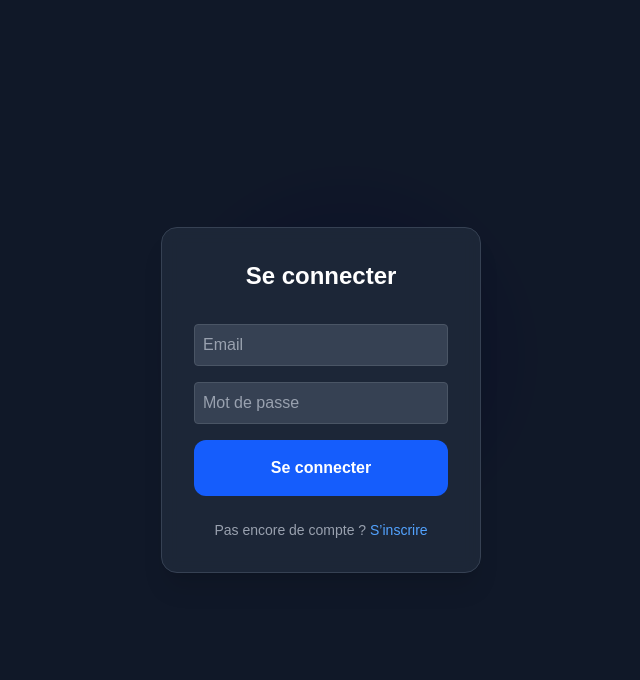
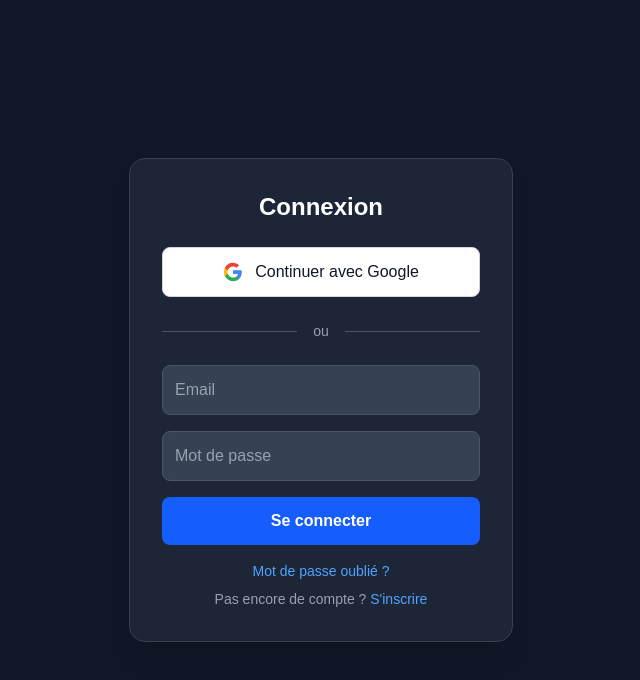
Before and after one commit to sassank/bugmemo, a Next.js app: page /login in a window 1280 px wide. Shown: the top 680 px of the page, without its empty margins (319-959 px from the left). Built offline with nearby package versions, Linux system fonts and the light colour scheme; no server answers.

Commit message:
feat(auth): add Google SSO authentication

```diff
--- a/app/login/page.tsx
+++ b/app/login/page.tsx
@@ -1,6 +1,6 @@
 'use client'
 
-import { useEffect, useState } from 'react'
+import { useState, useEffect } from 'react'
 import { getSupabaseClient } from '../../lib/supabase'
 import { useRouter } from 'next/navigation'
 
@@ -10,6 +10,7 @@ export default function LoginPage() {
   const [password, setPassword] = useState('')
   const [error, setError] = useState<string | null>(null)
   const [loading, setLoading] = useState(false)
+  const [loadingGoogle, setLoadingGoogle] = useState(false)
   const [checkingUser, setCheckingUser] = useState(true)
 
   const supabase = getSupabaseClient()!
@@ -33,9 +34,10 @@ export default function LoginPage() {
         setCheckingUser(false)
       }
     }
+
     checkUser()
 
-    // Écoute les changements de session
+    // Écoute des changements de session (connexion ailleurs)
     const { data: listener } = supabase.auth.onAuthStateChange((event) => {
       if (event === 'SIGNED_IN') {
         router.replace('/dashboard')
@@ -45,18 +47,58 @@ export default function LoginPage() {
     return () => {
       listener.subscription.unsubscribe()
     }
-  }, [router, supabase])
+  }, [router])
 
   const handleLogin = async (e: React.FormEvent) => {
     e.preventDefault()
     setLoading(true)
     setError(null)
 
-    const { error: loginError } = await supabase.auth.signInWithPassword({ email, password })
+    try {
+      const { error: loginError } = await supabase.auth.signInWithPassword({
+        email,
+        password,
+      })
 
+      if (loginError) {
+        setError(loginError.message)
         setLoading(false)
-    if (loginError) setError(loginError.message)
-    else router.push('/dashboard')
+      } else {
+        // La redirection sera gérée par onAuthStateChange
+      }
+    } catch (err) {
+      console.error(err)
+      setError('Erreur lors de la connexion')
+      setLoading(false)
+    }
+  }
+
+  const handleGoogleSignIn = async () => {
+    setLoadingGoogle(true)
+    setError(null)
+
+    try {
+      const { error: googleError } = await supabase.auth.signInWithOAuth({
+        provider: 'google',
+        options: {
+          redirectTo: `${window.location.origin}/auth/callback`,
+          queryParams: {
+            access_type: 'offline',
+            prompt: 'consent',
+          },
+        },
+      })
+
+      if (googleError) {
+        setError(googleError.message)
+        setLoadingGoogle(false)
+      }
+      // Pas besoin de setLoading(false) ici car on sera redirigé
+    } catch (err) {
+      console.error('Erreur Google:', err)
+      setError('Erreur lors de la connexion avec Google')
+      setLoadingGoogle(false)
+    }
   }
 
   if (checkingUser) {
@@ -69,25 +111,53 @@ export default function LoginPage() {
 
   return (
     <div className="relative min-h-screen flex items-center justify-center bg-gray-900 text-white">
-      {/* Animated background */}
-      <div className="absolute inset-0 overflow-hidden pointer-events-none">
-        <div className="absolute -top-40 -right-40 w-80 h-80 bg-blue-600 rounded-full mix-blend-multiply filter blur-xl opacity-20 animate-blob"></div>
-        <div className="absolute -bottom-40 -left-40 w-80 h-80 bg-purple-600 rounded-full mix-blend-multiply filter blur-xl opacity-20 animate-blob animation-delay-2000"></div>
-        <div className="absolute top-1/2 left-1/2 transform -translate-x-1/2 -translate-y-1/2 w-80 h-80 bg-indigo-600 rounded-full mix-blend-multiply filter blur-xl opacity-20 animate-blob animation-delay-4000"></div>
+      <div className="relative z-10 bg-gray-800/90 backdrop-blur-sm rounded-2xl shadow-xl border border-gray-700 p-8 w-96 flex flex-col gap-4">
+        <h2 className="text-2xl font-bold text-center mb-2">Connexion</h2>
+
+        {/* Bouton Google */}
+        <button
+          type="button"
+          onClick={handleGoogleSignIn}
+          disabled={loadingGoogle || loading}
+          className="flex items-center justify-center gap-3 w-full px-4 py-3 bg-white text-gray-900 rounded-lg hover:bg-gray-100 transition-colors disabled:opacity-50 disabled:cursor-not-allowed border border-gray-300"
+        >
+          <svg className="w-5 h-5" viewBox="0 0 24 24">
+            <path
+              fill="#4285F4"
+              d="M22.56 12.25c0-.78-.07-1.53-.2-2.25H12v4.26h5.92c-.26 1.37-1.04 2.53-2.21 3.31v2.77h3.57c2.08-1.92 3.28-4.74 3.28-8.09z"
+            />
+            <path
+              fill="#34A853"
+              d="M12 23c2.97 0 5.46-.98 7.28-2.66l-3.57-2.77c-.98.66-2.23 1.06-3.71 1.06-2.86 0-5.29-1.93-6.16-4.53H2.18v2.84C3.99 20.53 7.7 23 12 23z"
+            />
+            <path
+              fill="#FBBC05"
+              d="M5.84 14.09c-.22-.66-.35-1.36-.35-2.09s.13-1.43.35-2.09V7.07H2.18C1.43 8.55 1 10.22 1 12s.43 3.45 1.18 4.93l2.85-2.22.81-.62z"
+            />
+            <path
+              fill="#EA4335"
+              d="M12 5.38c1.62 0 3.06.56 4.21 1.64l3.15-3.15C17.45 2.09 14.97 1 12 1 7.7 1 3.99 3.47 2.18 7.07l3.66 2.84c.87-2.6 3.3-4.53 6.16-4.53z"
+            />
+          </svg>
+          {loadingGoogle ? 'Connexion...' : 'Continuer avec Google'}
+        </button>
+
+        {/* Séparateur */}
+        <div className="relative flex items-center my-2">
+          <div className="flex-grow border-t border-gray-600"></div>
+          <span className="flex-shrink mx-4 text-gray-400 text-sm">ou</span>
+          <div className="flex-grow border-t border-gray-600"></div>
         </div>
 
-      <form
-        onSubmit={handleLogin}
-        className="relative z-10 bg-gray-800/90 backdrop-blur-sm rounded-2xl shadow-xl border border-gray-700 p-8 w-80 flex flex-col gap-4"
-      >
-        <h2 className="text-2xl font-bold text-center mb-4">Se connecter</h2>
+        {/* Formulaire classique */}
+        <form onSubmit={handleLogin} className="flex flex-col gap-4">
           <input
             type="email"
             placeholder="Email"
             value={email}
             onChange={(e) => setEmail(e.target.value)}
             required
-          className="p-2 rounded border border-gray-600 bg-gray-700 text-white placeholder-gray-400"
+            className="p-3 rounded-lg border border-gray-600 bg-gray-700 text-white placeholder-gray-400 focus:outline-none focus:ring-2 focus:ring-blue-500"
           />
           <input
             type="password"
@@ -95,32 +165,35 @@ export default function LoginPage() {
             value={password}
             onChange={(e) => setPassword(e.target.value)}
             required
-          className="p-2 rounded border border-gray-600 bg-gray-700 text-white placeholder-gray-400"
+            className="p-3 rounded-lg border border-gray-600 bg-gray-700 text-white placeholder-gray-400 focus:outline-none focus:ring-2 focus:ring-blue-500"
           />
-        {error && <p className="text-red-500 text-sm">{error}</p>}
+          {error && (
+            <div className="bg-red-500/10 border border-red-500 rounded-lg p-3">
+              <p className="text-red-500 text-sm">{error}</p>
+            </div>
+          )}
           <button
             type="submit"
-          disabled={loading}
-          className="px-8 py-4 rounded-xl bg-blue-600 hover:bg-blue-700 font-semibold"
+            disabled={loading || loadingGoogle}
+            className="px-8 py-3 rounded-lg bg-blue-600 hover:bg-blue-700 font-semibold transition-colors disabled:opacity-50 disabled:cursor-not-allowed"
           >
-          {loading ? 'Chargement...' : 'Se connecter'}
+            {loading ? 'Connexion...' : 'Se connecter'}
           </button>
-        <p className="text-sm text-gray-400 text-center mt-2">
-          Pas encore de compte ? <a href="/register" className="text-blue-400 hover:underline">S’inscrire</a>
-        </p>
         </form>
 
-      <style jsx>{`
-        @keyframes blob {
-          0% { transform: translate(0px, 0px) scale(1); }
-          33% { transform: translate(30px, -50px) scale(1.1); }
-          66% { transform: translate(-20px, 20px) scale(0.9); }
-          100% { transform: translate(0px, 0px) scale(1); }
-        }
-        .animate-blob { animation: blob 7s infinite; }
-        .animation-delay-2000 { animation-delay: 2s; }
-        .animation-delay-4000 { animation-delay: 4s; }
-      `}</style>
+        {/* Liens supplémentaires */}
+        <div className="flex flex-col gap-2 text-sm text-center">
+          <a href="/forgot-password" className="text-blue-400 hover:underline">
+            Mot de passe oublié ?
+          </a>
+          <p className="text-gray-400">
+            Pas encore de compte ?{' '}
+            <a href="/register" className="text-blue-400 hover:underline">
+              S'inscrire
+            </a>
+          </p>
+        </div>
+      </div>
     </div>
   )
 }
--- a/app/register/page.tsx
+++ b/app/register/page.tsx
@@ -10,6 +10,7 @@ export default function RegisterPage() {
   const [password, setPassword] = useState('')
   const [error, setError] = useState<string | null>(null)
   const [loading, setLoading] = useState(false)
+  const [loadingGoogle, setLoadingGoogle] = useState(false)
   const [checkingUser, setCheckingUser] = useState(true)
 
   const supabase = getSupabaseClient()!
@@ -63,8 +64,36 @@ export default function RegisterPage() {
       }
     } catch (err) {
       console.error(err)
-      setError('Erreur lors de l’inscription')
+      setError("Erreur lors de l'inscription")
       setLoading(false)
+    }
+  }
+
+  const handleGoogleSignIn = async () => {
+    setLoadingGoogle(true)
+    setError(null)
+
+    try {
+      const { error: googleError } = await supabase.auth.signInWithOAuth({
+        provider: 'google',
+        options: {
+          redirectTo: `${window.location.origin}/auth/callback`,
+          queryParams: {
+            access_type: 'offline',
+            prompt: 'consent',
+          },
+        },
+      })
+
+      if (googleError) {
+        setError(googleError.message)
+        setLoadingGoogle(false)
+      }
+      // Pas besoin de setLoading(false) ici car on sera redirigé
+    } catch (err) {
+      console.error('Erreur Google:', err)
+      setError('Erreur lors de la connexion avec Google')
+      setLoadingGoogle(false)
     }
   }
 
@@ -78,18 +107,53 @@ export default function RegisterPage() {
 
   return (
     <div className="relative min-h-screen flex items-center justify-center bg-gray-900 text-white">
-      <form
-        onSubmit={handleRegister}
-        className="relative z-10 bg-gray-800/90 backdrop-blur-sm rounded-2xl shadow-xl border border-gray-700 p-8 w-80 flex flex-col gap-4"
+      <div className="relative z-10 bg-gray-800/90 backdrop-blur-sm rounded-2xl shadow-xl border border-gray-700 p-8 w-96 flex flex-col gap-4">
+        <h2 className="text-2xl font-bold text-center mb-2">Créer un compte</h2>
+
+        {/* Bouton Google */}
+        <button
+          type="button"
+          onClick={handleGoogleSignIn}
+          disabled={loadingGoogle || loading}
+          className="flex items-center justify-center gap-3 w-full px-4 py-3 bg-white text-gray-900 rounded-lg hover:bg-gray-100 transition-colors disabled:opacity-50 disabled:cursor-not-allowed border border-gray-300"
         >
-        <h2 className="text-2xl font-bold text-center mb-4">Créer un compte</h2>
+          <svg className="w-5 h-5" viewBox="0 0 24 24">
+            <path
+              fill="#4285F4"
+              d="M22.56 12.25c0-.78-.07-1.53-.2-2.25H12v4.26h5.92c-.26 1.37-1.04 2.53-2.21 3.31v2.77h3.57c2.08-1.92 3.28-4.74 3.28-8.09z"
+            />
+            <path
+              fill="#34A853"
+              d="M12 23c2.97 0 5.46-.98 7.28-2.66l-3.57-2.77c-.98.66-2.23 1.06-3.71 1.06-2.86 0-5.29-1.93-6.16-4.53H2.18v2.84C3.99 20.53 7.7 23 12 23z"
+            />
+            <path
+              fill="#FBBC05"
+              d="M5.84 14.09c-.22-.66-.35-1.36-.35-2.09s.13-1.43.35-2.09V7.07H2.18C1.43 8.55 1 10.22 1 12s.43 3.45 1.18 4.93l2.85-2.22.81-.62z"
+            />
+            <path
+              fill="#EA4335"
+              d="M12 5.38c1.62 0 3.06.56 4.21 1.64l3.15-3.15C17.45 2.09 14.97 1 12 1 7.7 1 3.99 3.47 2.18 7.07l3.66 2.84c.87-2.6 3.3-4.53 6.16-4.53z"
+            />
+          </svg>
+          {loadingGoogle ? 'Connexion...' : 'Continuer avec Google'}
+        </button>
+
+        {/* Séparateur */}
+        <div className="relative flex items-center my-2">
+          <div className="flex-grow border-t border-gray-600"></div>
+          <span className="flex-shrink mx-4 text-gray-400 text-sm">ou</span>
+          <div className="flex-grow border-t border-gray-600"></div>
+        </div>
+
+        {/* Formulaire classique */}
+        <form onSubmit={handleRegister} className="flex flex-col gap-4">
           <input
             type="email"
             placeholder="Email"
             value={email}
             onChange={(e) => setEmail(e.target.value)}
             required
-          className="p-2 rounded border border-gray-600 bg-gray-700 text-white placeholder-gray-400"
+            className="p-3 rounded-lg border border-gray-600 bg-gray-700 text-white placeholder-gray-400 focus:outline-none focus:ring-2 focus:ring-blue-500"
           />
           <input
             type="password"
@@ -97,20 +161,26 @@ export default function RegisterPage() {
             value={password}
             onChange={(e) => setPassword(e.target.value)}
             required
-          className="p-2 rounded border border-gray-600 bg-gray-700 text-white placeholder-gray-400"
+            className="p-3 rounded-lg border border-gray-600 bg-gray-700 text-white placeholder-gray-400 focus:outline-none focus:ring-2 focus:ring-blue-500"
           />
-        {error && <p className="text-red-500 text-sm">{error}</p>}
+          {error && (
+            <div className="bg-red-500/10 border border-red-500 rounded-lg p-3">
+              <p className="text-red-500 text-sm">{error}</p>
+            </div>
+          )}
           <button
             type="submit"
-          disabled={loading}
-          className="px-8 py-4 rounded-xl bg-blue-600 hover:bg-blue-700 font-semibold"
+            disabled={loading || loadingGoogle}
+            className="px-8 py-3 rounded-lg bg-blue-600 hover:bg-blue-700 font-semibold transition-colors disabled:opacity-50 disabled:cursor-not-allowed"
           >
-          {loading ? 'Chargement...' : 'S’inscrire'}
+            {loading ? 'Chargement...' : "S'inscrire par email"}
           </button>
+        </form>
+
         <p className="text-sm text-gray-400 text-center mt-2">
           Déjà un compte ? <a href="/login" className="text-blue-400 hover:underline">Se connecter</a>
         </p>
-      </form>
+      </div>
     </div>
   )
 }
```
Lines whose indentation alone changed are shown as unchanged.
